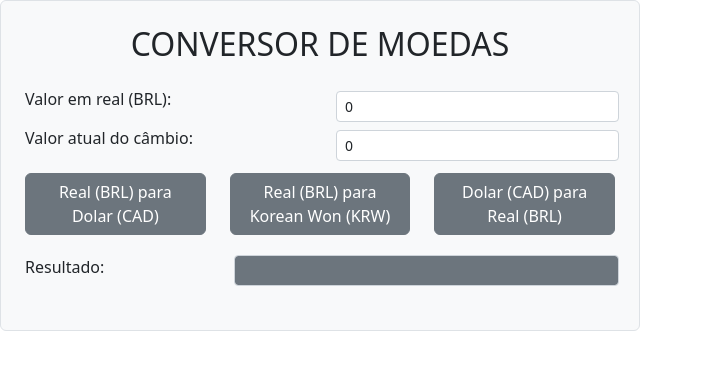
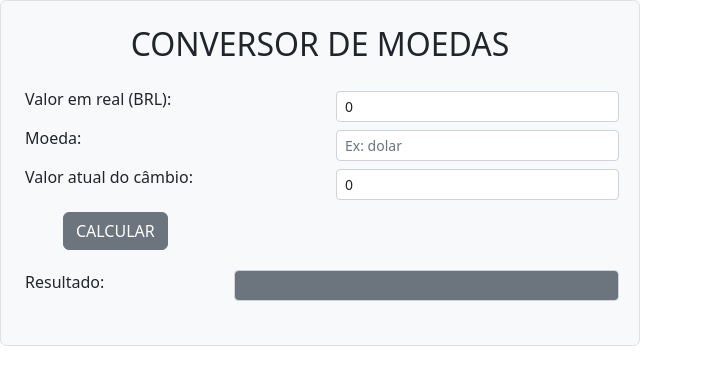
Before and after one commit to beamatos03/conversorAvaliacao, an Angular app: page / in a window 1280 px wide. Shown: the top 384 px of the page, without its empty margins (0-703 px from the left). Built offline with nearby package versions, Linux system fonts and the light colour scheme.

Commit message:
quinto commit

```diff
--- a/src/app/conversor/conversor.component.html
+++ b/src/app/conversor/conversor.component.html
@@ -6,6 +6,10 @@
         <div class="row">
           <div class="col-md-6"><label>Valor em real (BRL): </label></div>
           <div class="col-md-6"><input placeholder="EX: 12,50" class="form-control form-control-sm m-1" type="number" name="valor" [(ngModel)]="valor"></div>
+        </div>
+        <div class="row">
+            <div class="col-md-6"><label>Moeda: </label></div>
+            <div class="col-md-6"><input placeholder="Ex: dolar" class="form-control form-control-sm m-1" type="string" name="moeda" [(ngModel)]="moeda"></div>
         </div>
       <div class="row">
         <div class="col-md-6">
@@ -21,13 +25,7 @@
 
     <div class="row mt-1 text-center">
         <div class="col-md-4 mt-1">
-          <button class="btn btn-secondary" (click)="calculaCAD()">Real (BRL) para Dolar (CAD)</button>
-        </div>
-        <div class="col-md-4 mt-1">
-            <button class="btn btn-secondary" (click)="calculaKRW()">Real (BRL) para Korean Won (KRW)</button>
-          </div>
-          <div class="col-md-4 mt-1">
-            <button class="btn btn-secondary" (click)="calculaBRL()">Dolar (CAD) para Real (BRL)</button>
+            <button class="btn btn-secondary" (click)="calcular()">CALCULAR</button>
           </div>
     </div>
     <div class="row my-3">
--- a/src/app/conversor/conversor.component.ts
+++ b/src/app/conversor/conversor.component.ts
@@ -6,7 +6,7 @@ import { Component } from '@angular/core';
   styleUrls: ['./conversor.component.css']
 })
 export class ConversorComponent {
-  moeda : number = 0;
+  moeda : string = "";
   valor : number = 0;
   cambio: number = 0;
  escolha : string = "";
@@ -15,22 +15,10 @@ export class ConversorComponent {
 
 
 
- calculaCAD(){
-  var resultado = this.valor/this.cambio;
-  this.resultado = "O resultado da conversão de BRL para Dolares canadenses é: CAD " + resultado.toFixed(2);
- }
-
- calculaKRW(){
-  var resultado = this.valor/this.cambio;
-  this.resultado = "O resultado da conversão de BRL para Wons Sul Coreanos é: WON " + resultado.toFixed(2);
- }
-
- calculaBRL(){
-  var resultado = this.valor/this.cambio;
-  this.resultado = "O resultado da conversão de BRL para Dolares canadenses é: CAD " + resultado.toFixed(2);
-
+ calcular(){
+  var resultado = this.valor*this.cambio;
+  this.resultado = "O resultado da conversão de BRL para " + this.moeda + ": " + resultado.toFixed(2);
  }
 
 
-
 }
```
